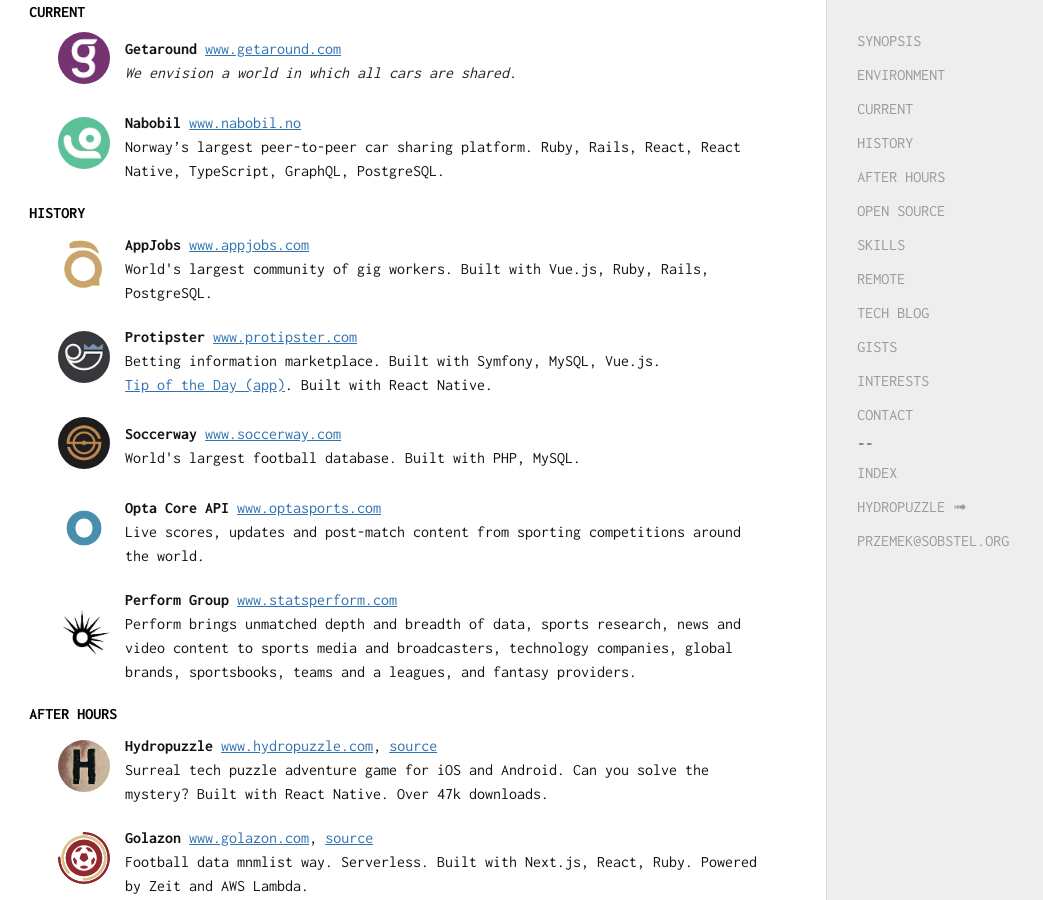
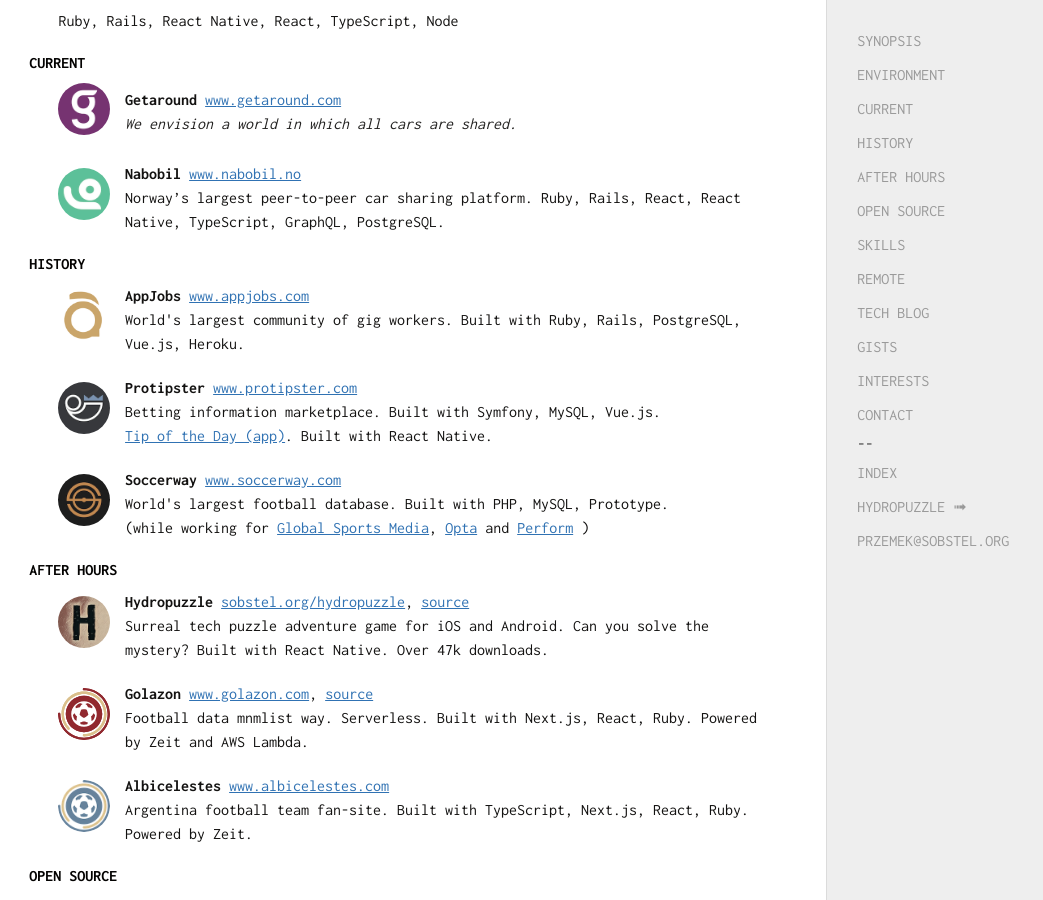
Before and after one commit to sobstel/sobstel.github.com, a Jekyll site: the page built from index.html, in a window 1280 px wide and 900 px high, scrolled down 264 px. Shown: the whole window, without its empty margins (0-1043 px from the left). Built offline with Jekyll 4.4.1, drawn with Linux system fonts in a browser that asks for light colours.

Commit message:
The task ahead of us is never as great as the power behind us.

```diff
--- a/index.html
+++ b/index.html
@@ -42,8 +42,7 @@
   <img src="https://unpkg.com/simple-icons@latest/icons/linkedin.svg" />
 </a></p>
 
-<!--
-<a href="https://rubygems.org/profiles/sobstel" class="icon" target="_blank">
+<p><a href="https://rubygems.org/profiles/sobstel" class="icon" target="_blank">
   <img src="https://unpkg.com/simple-icons@latest/icons/ruby.svg" />
 </a>
 <a href="https://www.npmjs.com/~sobstel" class="icon" target="_blank">
@@ -51,9 +50,7 @@
 </a>
 <a href="https://packagist.org/users/sobstel/" class="icon" target="_blank">
   <img src="https://unpkg.com/simple-icons@latest/icons/php.svg" />
-</a>
--->
-
+</a></p>
 
 <h2 id="ENVIRONMENT">ENVIRONMENT</h2>
 
@@ -68,8 +65,6 @@
   <p class="project__info">
     <strong>Getaround</strong>
     <a href="https://www.getaround.com/" target="_blank">www.getaround.com</a><br />
-    <!-- A peer-to-peer carsharing service that allows drivers to rent cars from private car owners,
-    and owners to rent out their cars for payment. -->
     <em>We envision a world in which all cars are shared.</em>
   </p>
 </div>
@@ -100,7 +95,7 @@
     <strong>AppJobs</strong>
     <a href="https://www.appjobs.com/" title="AppJobs" target="_blank">www.appjobs.com</a><br />
     World's largest community of gig workers.
-    Built with Vue.js, Ruby, Rails, PostgreSQL.
+    Built with Ruby, Rails, PostgreSQL, Vue.js, Heroku.
   </p>
 </div>
 
@@ -131,36 +126,12 @@
     <strong>Soccerway</strong>
     <a href="https://www.soccerway.com/" title="Soccerway" target="_blank">www.soccerway.com</a><br />
     World's largest football database.
-    Built with PHP, MySQL.
-  </p>
-</div>
-
-
-
-
-<div class="project">
-  <a href="https://www.optasports.com/services/data-feeds/" class="project__icon" target="_blank">
-    <img src="/img/project-logos/opta.png" />
-  </a>
-  <p class="project__info">
-    <strong>Opta Core API</strong>
-    <a href="https://www.optasports.com/services/data-feeds/" target="_blank">www.optasports.com</a><br />
-    Live scores, updates and post-match content from sporting competitions around the world.
-  </p>
-</div>
-
-
-
-
-<div class="project">
-  <a href="https://www.statsperform.com/" class="project__icon" target="_blank">
-    <img src="/img/project-logos/perform.png" />
-  </a>
-  <p class="project__info">
-    <strong>Perform Group</strong>
-    <a href="https://www.statsperform.com/" target="_blank">www.statsperform.com</a><br />
-    Perform brings unmatched depth and breadth of data, sports research, news and video content
-    to sports media and broadcasters, technology companies, global brands, sportsbooks, teams and a leagues, and fantasy providers.
+    Built with PHP, MySQL, Prototype.<br />
+    (while working for
+      <a href="http://www.globalsportsmedia.com" target="_blank">Global Sports Media</a>,
+      <a href="https://www.optasports.com/" target="_blank">Opta</a> and
+      <a href="https://www.statsperform.com/" target="_blank">Perform</a>
+    )
   </p>
 </div>
 
@@ -173,7 +144,7 @@
   </a>
   <p class="project__info">
     <strong>Hydropuzzle</strong>
-    <a href="/hydropuzzle/" title="Hydropuzzle" target="_blank">www.hydropuzzle.com</a>,
+    <a href="/hydropuzzle/" title="Hydropuzzle" target="_blank">sobstel.org/hydropuzzle</a>,
     <a href="https://github.com/hydropuzzle/" target="_blank">source</a><br />
     Surreal tech puzzle adventure game for iOS and Android.
     Can you solve the mystery?
```
Also changed, not shown: _drafts/til-march-2020.md (added, +3 -0 lines), 3 other files.
